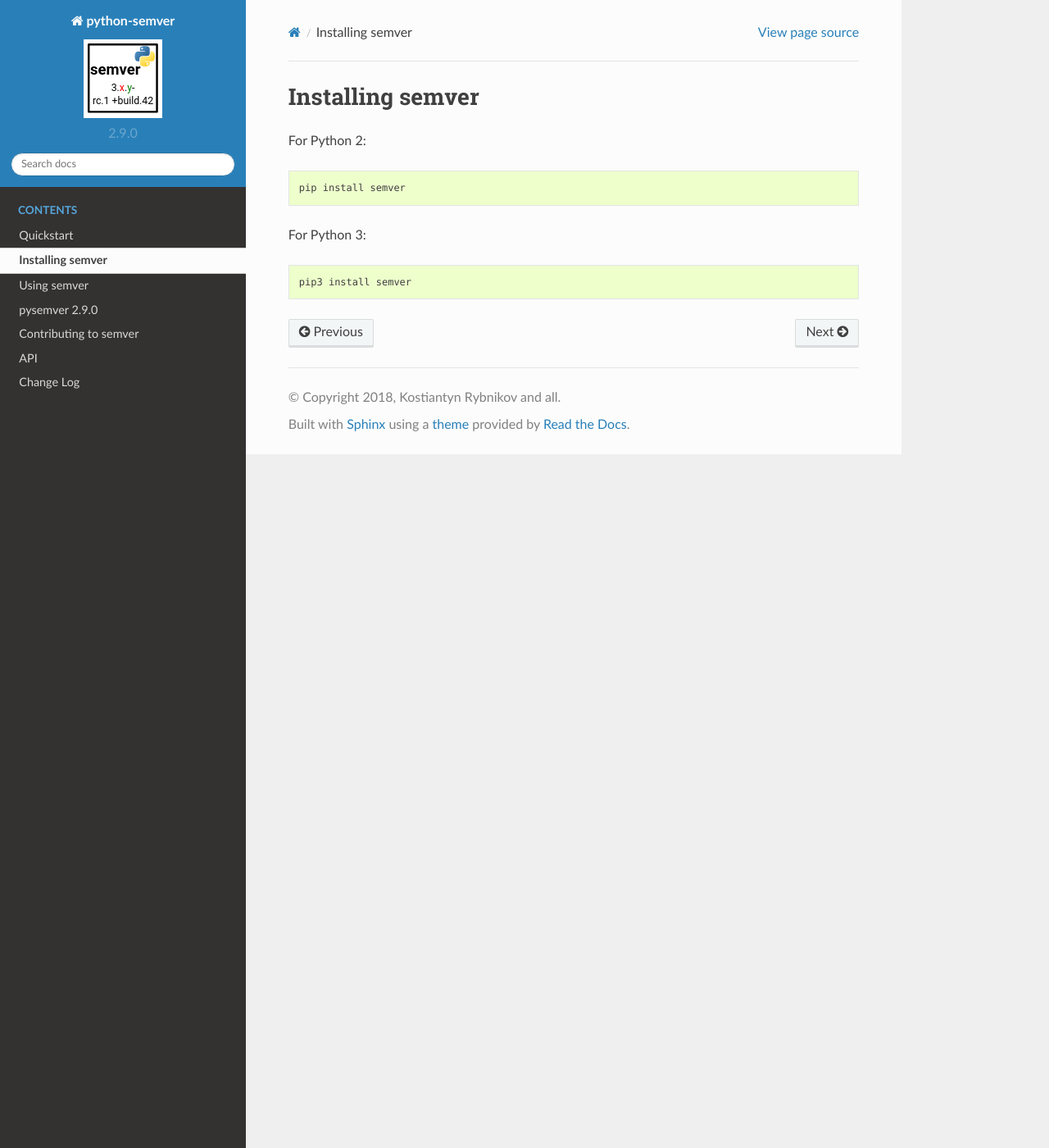
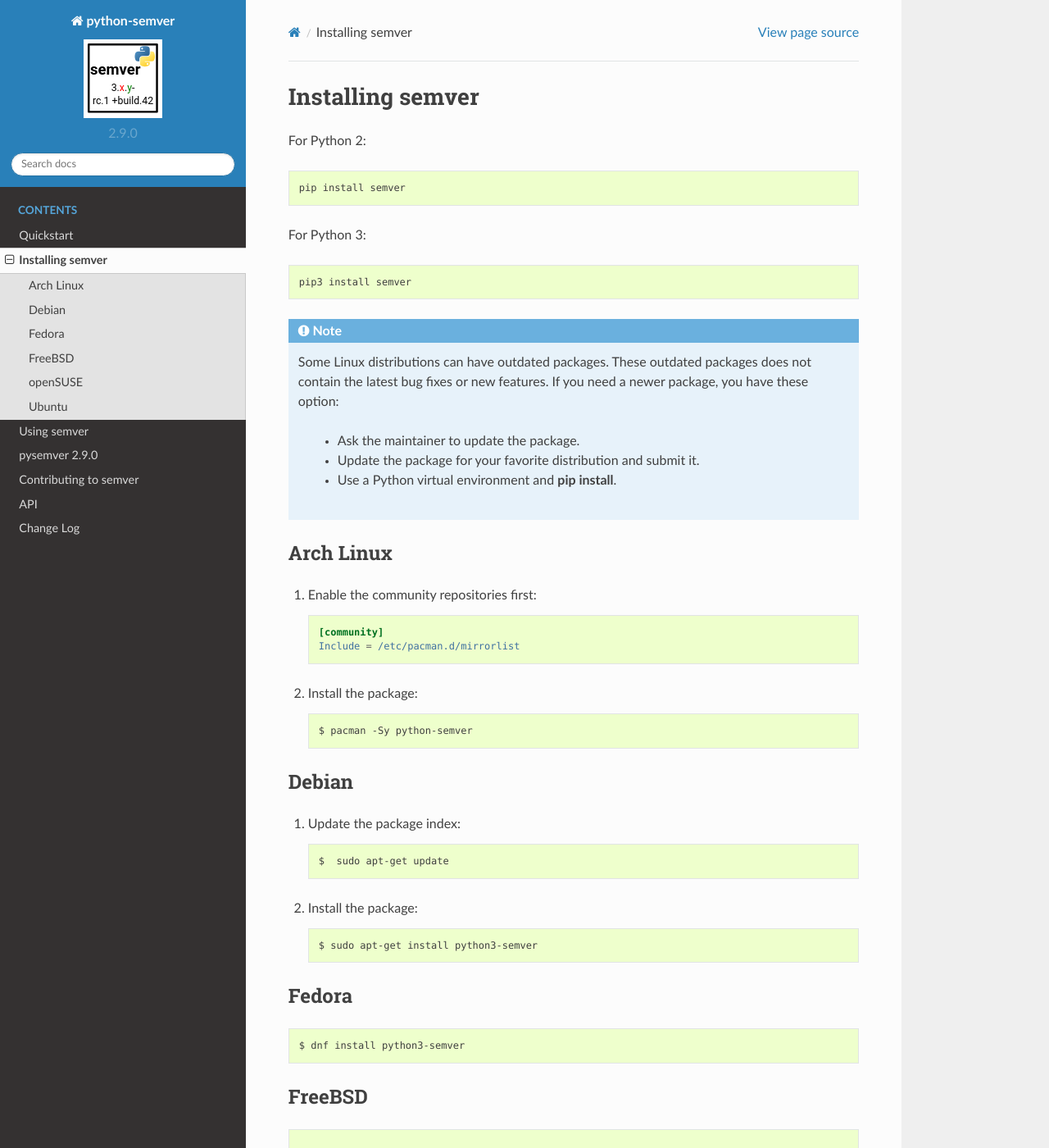
Before and after one commit to python-semver/python-semver, a Sphinx documentation site: the page built from docs/install.rst, in a window 1280 px wide and 1400 px high. Shown: the whole window at 82% size. Built offline with Sphinx 7.4.7 and the Read the Docs theme 2.0.0, drawn with Linux system fonts in a browser that asks for light colours; some of the changed text lies outside the part shown.

Commit message:
Fix #196: Add distribution specific install hints (#197)
* Improve the installation section and add installation instructions
  for Arch Linux, Debian, Fedora, FreeBSD, openSUSE, and Ubuntu.
* Adapt CHANGELOG.rst

```diff
--- a/CHANGELOG.rst
+++ b/CHANGELOG.rst
@@ -18,6 +18,8 @@
 * :pr:`179`: Added note about moving this project to the new python-semver organization on GitHub
 * :gh:`187` (:pr:`188`): Added logo for python-semver organization and documentation
 * :gh:`191` (:pr:`194`): Created manpage for pysemver
+* :gh:`196` (:pr:`197`): Added distribution specific installation instructions
+
 
 Bug Fixes
 ---------
--- a/docs/install.rst
+++ b/docs/install.rst
@@ -12,3 +12,79 @@
 .. code-block:: bash
 
     pip3 install semver
+
+
+.. note::
+
+   Some Linux distributions can have outdated packages.
+   These outdated packages does not contain the latest bug fixes or new features.
+   If you need a newer package, you have these option:
+
+    * Ask the maintainer to update the package.
+    * Update the package for your favorite distribution and submit it.
+    * Use a Python virtual environment and :command:`pip install`.
+
+
+Arch Linux
+----------
+
+1. Enable the community repositories first:
+
+   .. code-block:: ini
+
+      [community]
+      Include = /etc/pacman.d/mirrorlist
+
+2. Install the package::
+
+    $ pacman -Sy python-semver
+
+
+Debian
+------
+
+1. Update the package index::
+
+    $  sudo apt-get update
+
+2. Install the package::
+
+    $ sudo apt-get install python3-semver
+
+
+Fedora
+------
+
+.. code-block:: bash
+
+    $ dnf install python3-semver
+
+
+FreeBSD
+-------
+
+.. code-block:: bash
+
+
+openSUSE
+--------
+
+1. Enable the the ``devel:languages:python`` repository on the Open Build Service (replace ``<VERSION>`` with the preferred openSUSE release)::
+
+    $ zypper addrepo https://download.opensuse.org/repositories/devel:/languages:/python/openSUSE_Leap_<VERSION>/devel:languages:python.repo
+
+2. Install the package::
+
+    $ zypper --repo devel_languages_python python3-semver
+
+
+Ubuntu
+------
+
+1. Update the package index::
+
+    $ sudo apt-get update
+
+2. Install the package::
+
+    $ sudo apt-get install python3-semver
```
